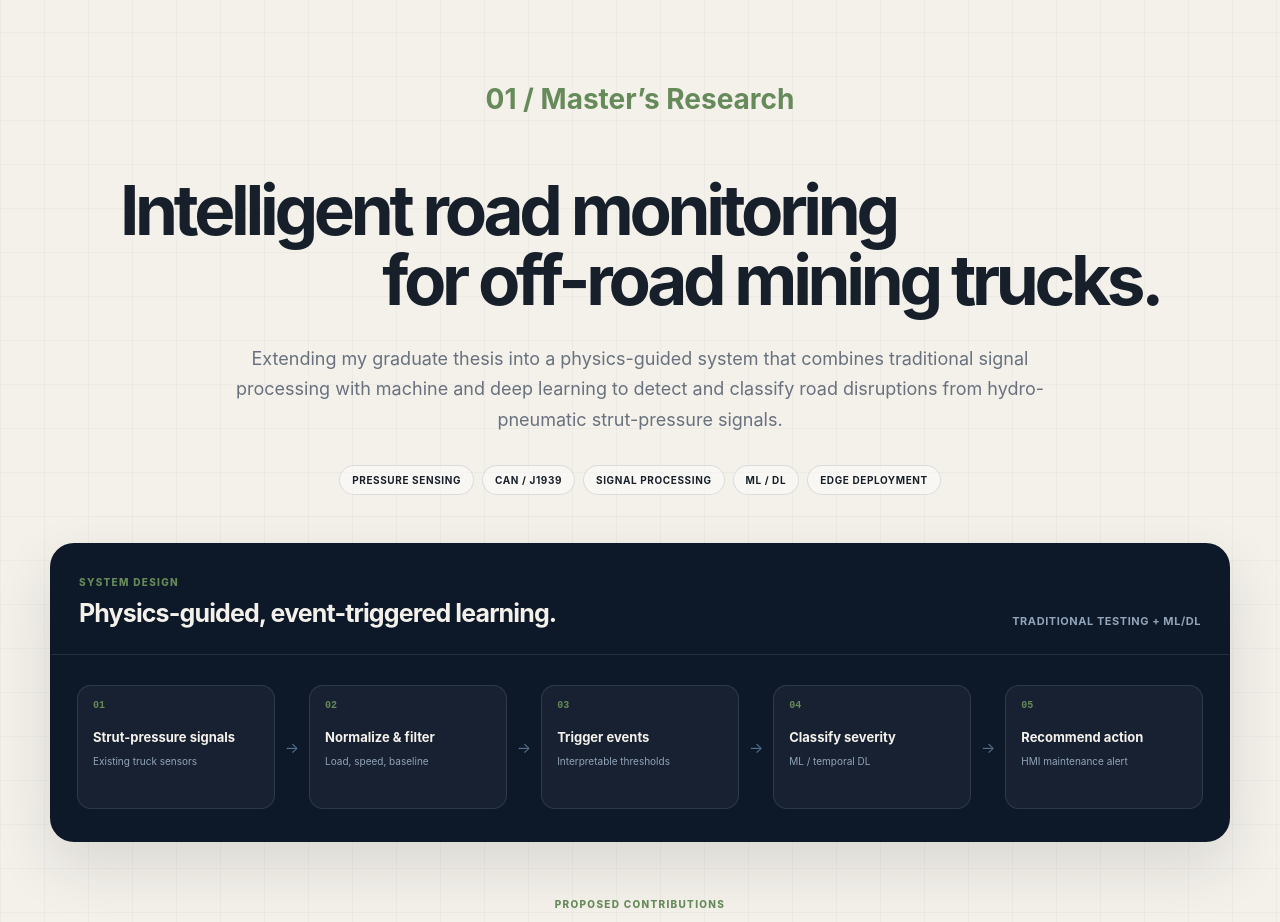
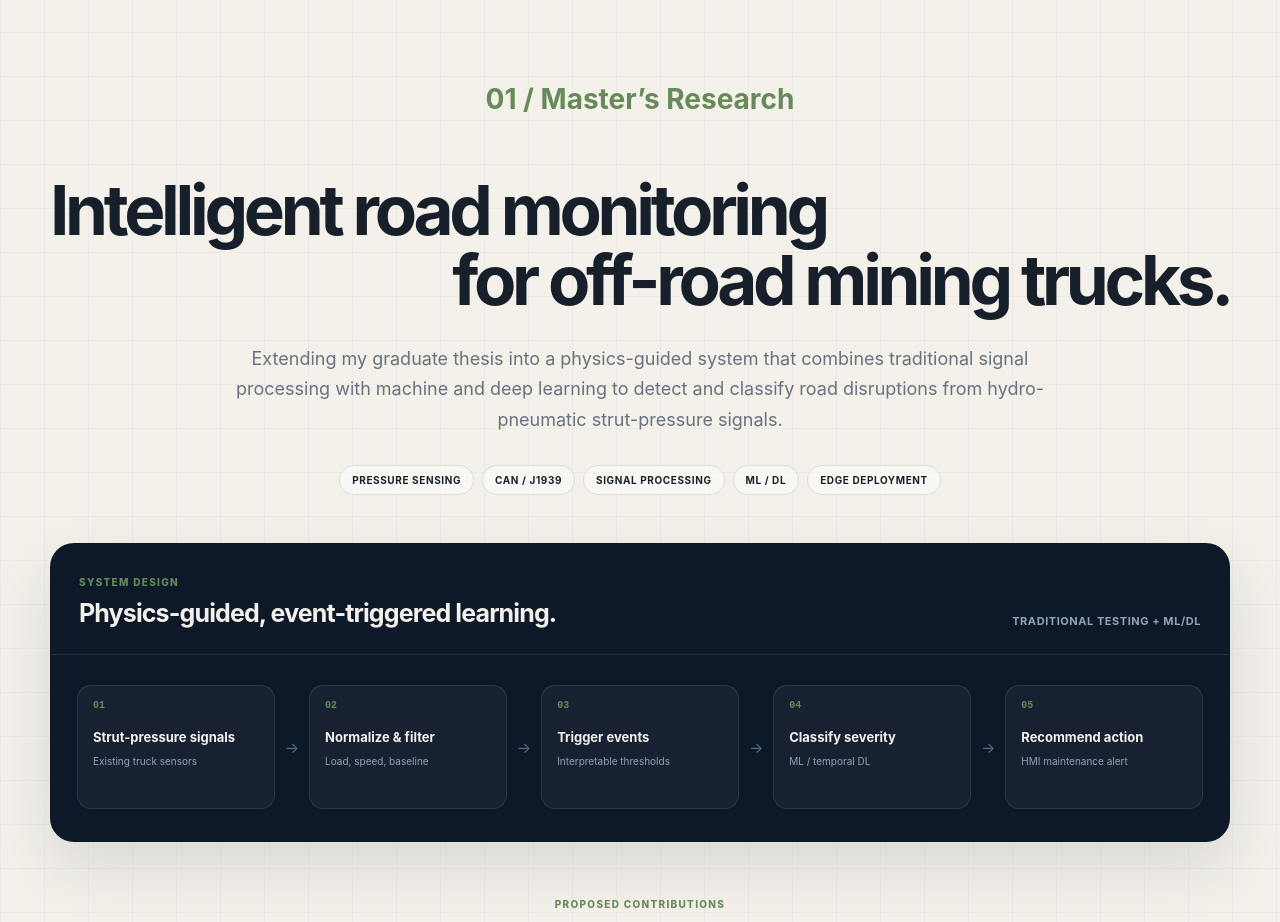
Before and after one commit to jiangjian9803-eng/jiangjian9803-eng.github.io, a Next.js app: page / in a window 1280 px wide. Shown: the part 3620-4542 px from the top of the page. Built offline with nearby package versions, Linux system fonts and the light colour scheme.

Commit message:
Widen research title composition

```diff
--- a/styles.css
+++ b/styles.css
@@ -238,7 +238,7 @@ h1 em { position: relative; margin-top: .08em; color: var(--blue); font-style: n
 #research.split-section { display: block; }
 #research.split-section > .section-label { width: 100%; margin-bottom: 14px; text-align: center; }
 .research-story { width: 100%; min-width: 0; margin-inline: auto; }
-.research-heading { max-width: 1040px; margin-inline: auto; text-align: center; }
+.research-heading { max-width: 1550px; margin-inline: auto; text-align: center; }
 .research-section-label { display: block; width: 100%; margin-bottom: 14px; font-size: 28px; letter-spacing: 0; text-align: center; text-transform: none; transform: translateY(-44px); }
 .research-architecture header span, .innovation-heading span { color: #668a59; font-size: 10px; font-weight: 850; letter-spacing: .13em; text-transform: uppercase; }
 .research-heading h2 { margin-top: 15px; font-size: clamp(42px, 5.4vw, 72px); line-height: 1.02; letter-spacing: -.062em; text-align: left; }
```
